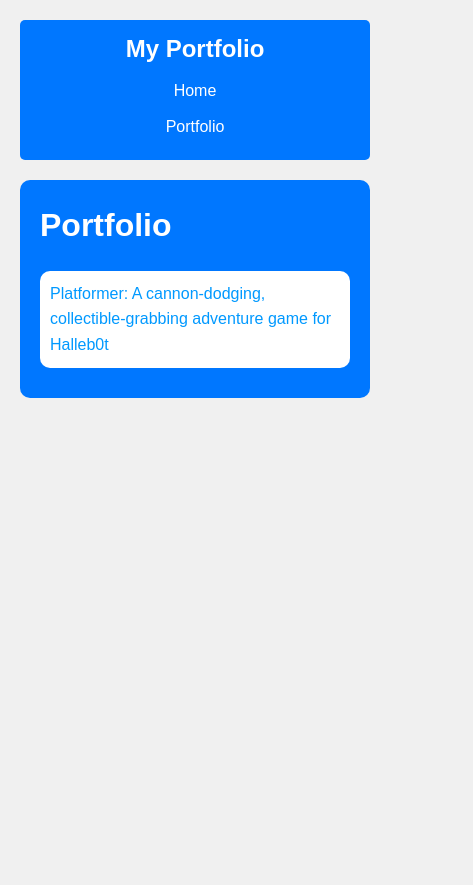
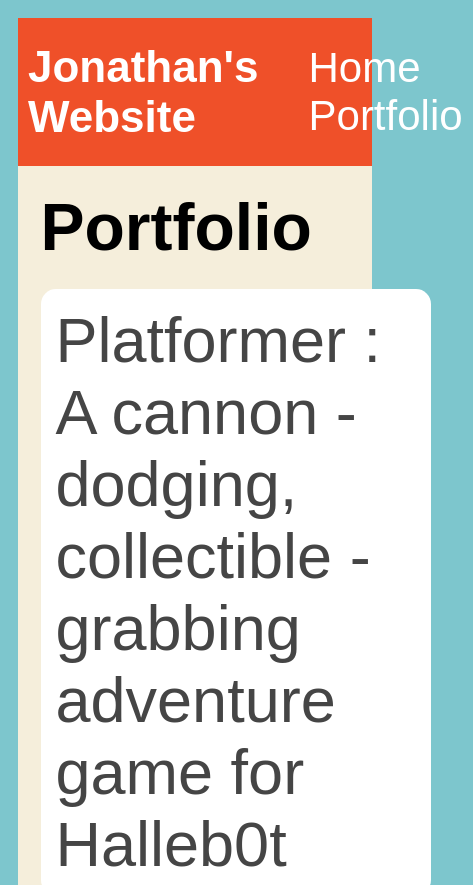
Before and after one commit to jonathanddupuy/jonathanddupuy.github.io, a plain HTML site: page Portfolio.html in a window 390 px wide. Shown: the top 885 px of the page, 473 px wide, since content can reach past the window. Before the commit the page ends 844 px from the top, so only its background shows below. Drawn offline with Linux system fonts and the light colour scheme.

Commit message:
add portfolio.html file

```diff
--- a/Portfolio.html
+++ b/Portfolio.html
@@ -1,121 +1,35 @@
 <!DOCTYPE HTML>
-<html lang="en">
+<html>
     <head>
-    <meta charset="UTF-8">
-    <meta name="viewport" content="width=device-width, initial-scale=1.0">
-    <title>My Portfolio</title>
-    <style>
-        /* Basic Reset */
-        * {
-            margin: 0;
-            padding: 0;
-            box-sizing: border-box;
-        }
+        <title>Jonathan's Website</title>
+        <link rel="stylesheet" href="style.css">
+    </head>
 
-        /* Styling for the body */
-        body {
-            font-family: Arial, sans-serif;
-            background-color: #f0f0f0;
-            color: #333;
-            line-height: 1.6;
-            padding: 20px;
-        }
-
-        /* Navigation styling */
-        nav {
-            background: #0077ff;
-            color: #fff;
-            padding: 10px 0;
-            text-align: center;
-            border-radius: 5px;
-        }
-
-        nav h1 {
-            margin-bottom: 10px;
-        }
-
-        nav ul {
-            list-style: none;
-            padding: 0;
-        }
-
-        nav ul li {
-            display: inline;
-            margin: 0 15px;
-        }
-
-        nav ul li a {
-            color: #ffffff;
-            text-decoration: none;
-        }
-
-        /* Main content styling */
-        main {
-            margin-top: 20px;
-        }
-
-        .content {
-            background: #0077ff;
-            padding: 20px;
-            border-radius: 10px;
-        }
-
-        .content h1 {
-            color: rgb(255, 255, 255);
-            margin-bottom: 20px;
-        }
-
-        /* Portfolio list styling */
-        #portfolio {
-            list-style-type: none;
-            padding-left: 0;
-        }
-
-        #portfolio li {
-            background: #fff;
-            padding: 10px;
-            border-radius: 10px;
-            margin-bottom: 10px;
-        }
-
-        #portfolio li:hover {
-            background: #77cff8;
-        }
-
-        #portfolio a {
-            text-decoration: none;
-            color: #0099ff;
-        }
-
-        /* Responsive web design */
-        @media screen and (max-width: 768px) {
-            nav ul li {
-                display: block;
-                margin: 10px 0;
-            }
-        }
-    </style>
-</head>
     <body>
       <div id="all-contents">
-        <!-- Navigation -->
         <nav>
-            <h1>My Portfolio</h1>
+            <h1>Jonathan's Website</h1>
             <ul id="nav-ul">
-                <li class="nav-li"><a class="nav-a" href="index.html">Home</a></li>
-                <li class="nav-li"><a class="nav-a" href="portfolio.html">Portfolio</a></li>
+                <li class="nav-li">
+                    <a class="nav-a" href="index.html">Home</a>
+                </li>
+                <li class="nav-li">
+                    <a class="nav-a" href="portfolio.html">Portfolio</a>
+                </li>
             </ul>
         </nav>
-
-        <!-- Main Content -->
         <main>
             <div class="content">
                 <h1>Portfolio</h1>
                 <ul id="portfolio">
-                    <li><a href="projects/platformer/">Platformer: A cannon-dodging, collectible-grabbing adventure game for Halleb0t</a></li>
+                    <li><a href="projects/platformer/">Platformer : A cannon - dodging, collectible - grabbing adventure game for Halleb0t</a></li>
+                    <li><a href="projects/bouncing-box/">Bouncing Box : A project that gives you a taste of game development on the web </a></li>
+                    <li><a href="projects/circularity/">Circularity : A motion poem using random number generation and velocity applied to circle shapes...</a></li>
+
                 </ul>
             </div>
         </main>
+
       </div>
     </body>
 </html>
--- /dev/null
+++ b/style.css
@@ -0,0 +1,135 @@
+body {
+    background: rgb(125, 198, 205);
+    color: rgb(45, 45, 45);
+    padding: 10px;
+    font-family: arial;
+}
+#all-contents {
+  max-width: 800px;
+    margin: auto;
+}
+
+/* navigation menu */
+nav {
+    background: rgb(239, 80, 41);
+   margin: 0 auto;
+    display: flex;
+    padding: 10px;
+}
+h1 {
+    display: flex;
+    align-items: center;
+    color: white;
+    flex: 1;
+    margin: 0;
+}
+#nav-ul {
+    list-style-image: none;
+}
+.nav-li {
+    display: inline-block;
+    padding: 0 10px;
+}
+a {
+    text-decoration: none;
+    color: #fff;
+}
+
+/* main container area beneath menu */
+main {
+    background: rgb(245, 238, 219);
+    display: flex;
+}
+.sidebar {
+    margin-right: 25px;
+    padding: 10px;
+}
+.sidebar-img {
+    width: 200px;
+}
+.content {
+    flex: 1;
+    padding: 15px;
+}
+
+/* portfolio styles */
+#interests {
+    border: 4px silver ridge;
+    padding: 8px;
+}
+h2, h3 {
+    margin: 0px;
+}        /* portfolio styles */
+.content h1 {
+    color: black;
+}
+
+#portfolio {
+    list-style-type: none;
+    padding-left: 0;
+}
+
+#portfolio li {
+    background: #fff;
+    padding: 10px;
+    border-radius: 10px;
+    margin-bottom: 10px;
+}
+
+#portfolio li:hover {
+    background: #eee;
+}
+
+#portfolio a {
+    text-decoration: none;
+    color: #454545;
+}
+  /* responsive web design */
+  @media screen and (min-width: 120px) and (max-width: 1080px) {
+    main {
+      height: 100ch;
+      zoom: 1.5;
+      display: grid;
+    }
+
+    h1 {
+      font-size: 44px;
+    }
+
+    h2 {
+      font-size: 42px;
+    }
+
+    h3 {
+      font-size: 36px;
+    }
+
+    #all-contents {
+      height: 100ch;
+      margin: none;
+    }
+
+    a {
+      font-size: 42px;
+    }
+
+    .sidebar {
+      margin-right: 0px;
+      justify-content: center;
+      align-items: center;
+    }
+
+    .sidebar-img {
+      width: 100%;
+    }
+
+    p,
+    li {
+      font-size: 24px;
+    }
+
+    .content {
+      align-content: center;
+      justify-content: center;
+    }
+}
```
Also changed, not shown: index.html (+37 -98 lines), oldIndex.html (added, +113 -0 lines), oldPortfolio.html (added, +123 -0 lines). Lines whose indentation alone changed are shown as unchanged.
